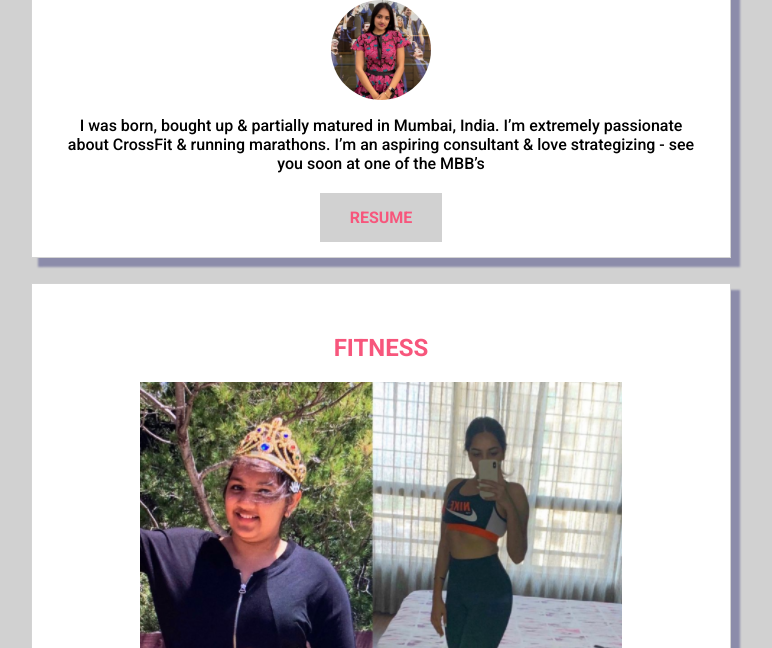
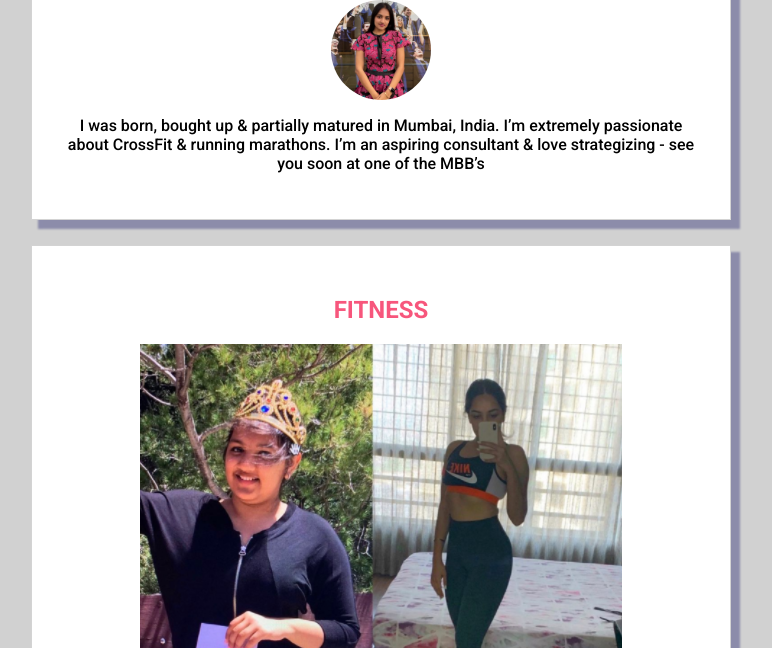
Before and after one commit to Mahika-Nahata/my-profile, a plain HTML site: page index.html in a window 1280 px wide. Shown: the part 152-800 px from the top of the page, without its empty margins (259-1031 px from the left). Drawn offline with Linux system fonts and the light colour scheme.

Commit message:
Update index.html

```diff
--- a/index.html
+++ b/index.html
@@ -18,8 +18,6 @@
                 I was born, bought up & partially matured in Mumbai, India. I’m extremely passionate about CrossFit & running marathons.
                 I’m an aspiring consultant & love strategizing - see you soon at one of the MBB’s
             </p>
-            <br>
-            <a class="text-pink button-like" href="https://drive.google.com/file/d/1xFDbh95pAiBgOtYyK3JOX-R6WQCU_z7_/view" target="_blank">RESUME</a>
         </div>
         <div class="card-white card-shadow">
             <h2 class="text-pink">FITNESS</h2>
```
